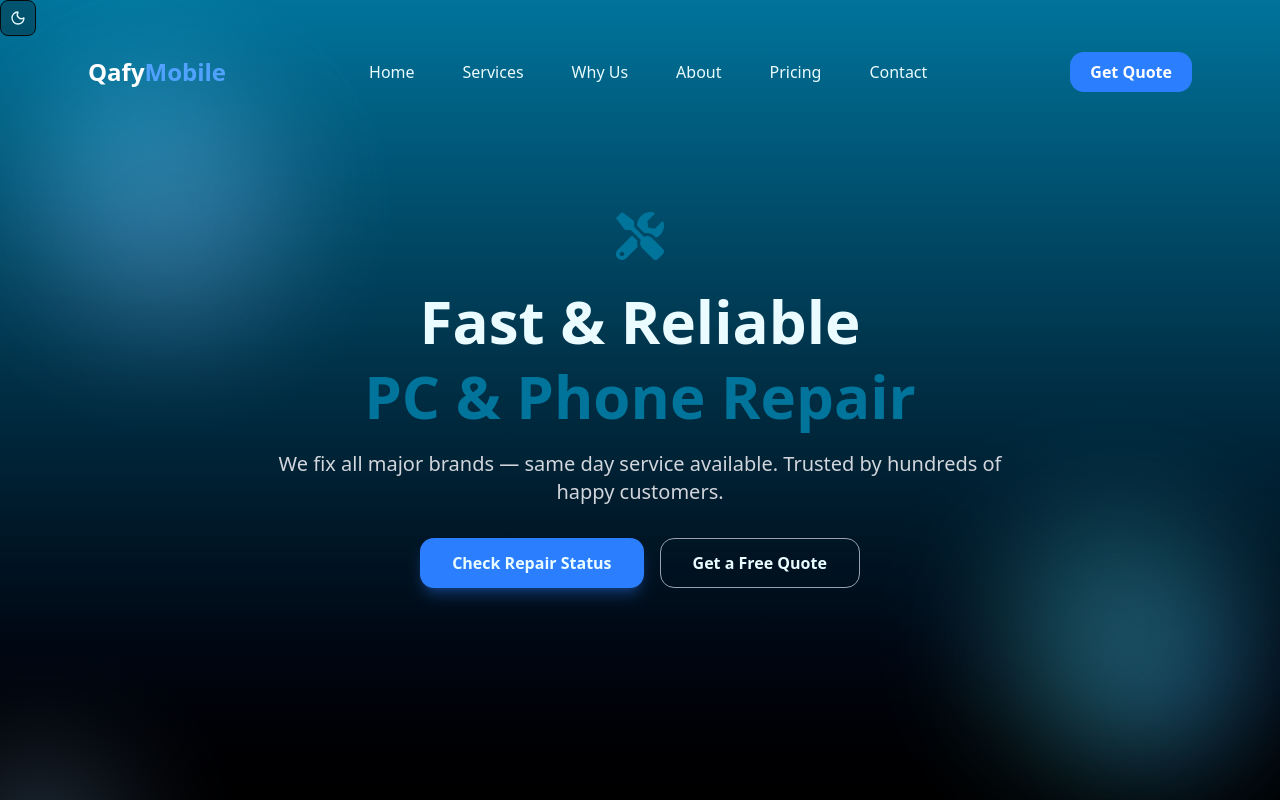
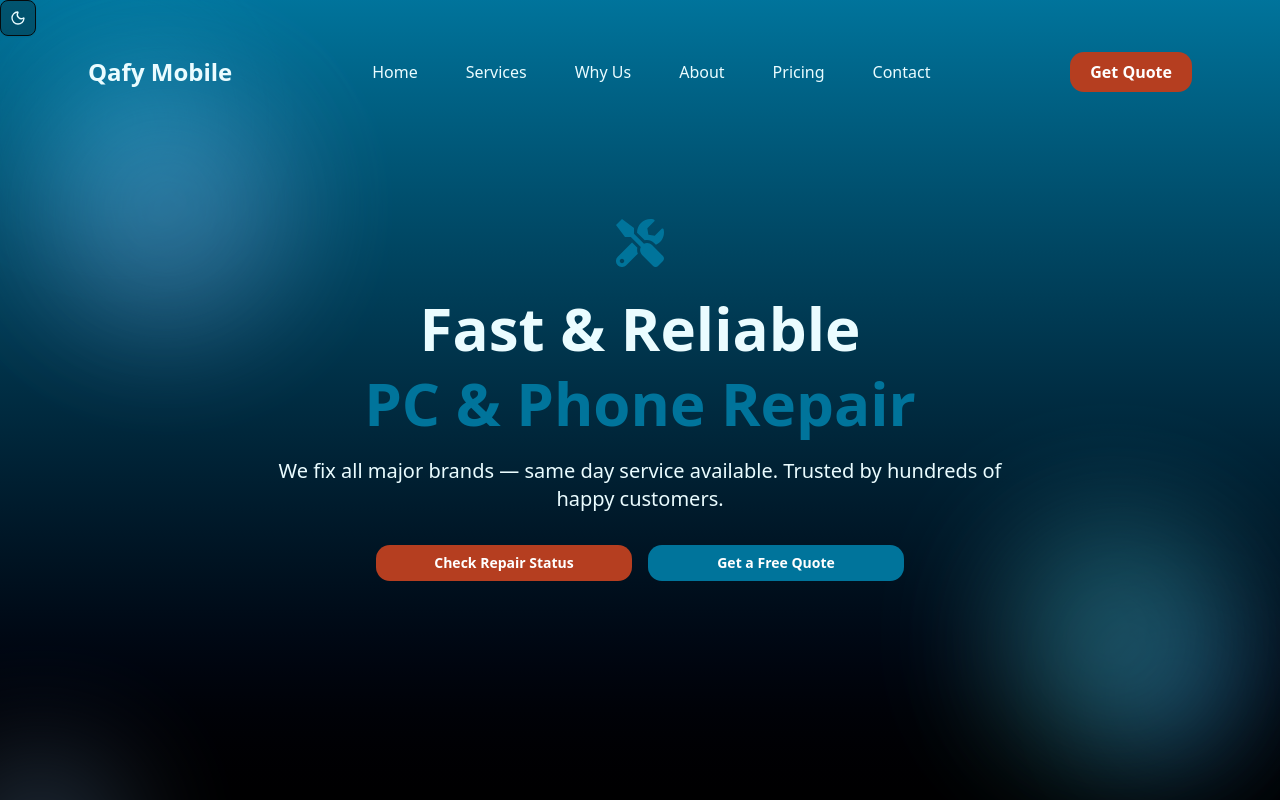
Before and after one commit to Gagun45/qafy-spa-frontend, a React (Vite) app: page / in a window 1280 px wide. Shown: the top 800 px of the page. Built offline with nearby package versions, Linux system fonts and the light colour scheme.

Commit message:
header + hero designed

```diff
--- a/src/components/Header/Header.tsx
+++ b/src/components/Header/Header.tsx
@@ -34,15 +34,15 @@ export default function Navbar() {
       transition={{ duration: 0.5 }}
       className={`fixed top-0 left-0 w-full z-50 transition-all ${
         scrolled
-          ? "bg-gray-900/90 backdrop-blur-md shadow-md"
+          ? "bg-primary backdrop-blur-md shadow-md"
           : "bg-transparent"
       }`}
     >
       <ThemeToggle />
       <div className="max-w-6xl mx-auto flex items-center justify-between py-4 px-6">
         {/* Logo / Brand */}
-        <a href="#home" className="text-white font-bold text-2xl">
-          Qafy<span className="text-blue-400">Mobile</span>
+        <a href="#home" className="font-bold text-2xl">
+          Qafy Mobile
         </a>
 
         {/* Desktop nav */}
@@ -66,7 +66,7 @@ export default function Navbar() {
         {/* CTA button (right corner) */}
         <a
           href="#contact"
-          className="hidden md:inline-block bg-blue-500 hover:bg-blue-600 text-white font-semibold px-5 py-2 rounded-xl transition-colors"
+          className="hidden md:inline-block bg-accent text-white font-semibold px-5 py-2 rounded-xl transition-colors"
         >
           Get Quote
         </a>
--- a/src/components/Hero/Hero.tsx
+++ b/src/components/Hero/Hero.tsx
@@ -1,6 +1,7 @@
 import { motion } from "framer-motion";
 import { FaTools } from "react-icons/fa";
 import { Link } from "react-scroll";
+import { Button, buttonVariants } from "../ui/button";
 
 const Hero = () => {
   return (
@@ -10,7 +11,6 @@ const Hero = () => {
       min-h-screen bg-linear-to-b from-primary to-background
       text-center px-6"
     >
-
       {/* Content */}
       <motion.div
         initial={{ opacity: 0, y: 40 }}
@@ -32,7 +32,7 @@ const Hero = () => {
           <span className="text-primary">PC & Phone Repair</span>
         </h1>
 
-        <p className="text-gray-300 text-lg md:text-xl mb-8">
+        <p className="text-lg md:text-xl mb-8">
           We fix all major brands — same day service available. Trusted by
           hundreds of happy customers.
         </p>
@@ -41,11 +41,11 @@ const Hero = () => {
           initial={{ opacity: 0, y: 20 }}
           animate={{ opacity: 1, y: 0 }}
           transition={{ delay: 0.5 }}
-          className="flex flex-col sm:flex-row gap-4 justify-center"
+          className="flex flex-col sm:flex-row gap-4 items-center justify-center"
         >
-          <button className="bg-blue-500 hover:bg-blue-600 transition-colors px-8 py-3 rounded-xl font-semibold shadow-lg shadow-blue-500/30">
+          <Button className="bg-accent hover:bg-accent/95 transition-colors rounded-xl font-semibold shadow-primary/30 w-full sm:max-w-64">
             Check Repair Status
-          </button>
+          </Button>
 
           <Link
             to="contact"
@@ -53,7 +53,7 @@ const Hero = () => {
             smooth={true}
             offset={50}
             duration={500}
-            className="border border-gray-400 hover:border-blue-400 hover:text-blue-400 transition-colors px-8 py-3 rounded-xl font-semibold"
+            className={`${buttonVariants()} bg-primary! hover:bg-primary/95! transition-colors rounded-xl font-semibold w-full sm:max-w-64`}
           >
             Get a Free Quote
           </Link>
--- a/src/components/ui/button.tsx
+++ b/src/components/ui/button.tsx
@@ -5,7 +5,7 @@ import { cva, type VariantProps } from "class-variance-authority"
 import { cn } from "@/lib/utils"
 
 const buttonVariants = cva(
-  "inline-flex items-center justify-center gap-2 whitespace-nowrap rounded-md text-sm font-medium transition-all disabled:pointer-events-none disabled:opacity-50 [&_svg]:pointer-events-none [&_svg:not([class*='size-'])]:size-4 shrink-0 [&_svg]:shrink-0 outline-none focus-visible:border-ring focus-visible:ring-ring/50 focus-visible:ring-[3px] aria-invalid:ring-destructive/20 dark:aria-invalid:ring-destructive/40 aria-invalid:border-destructive",
+  "inline-flex cursor-pointer items-center justify-center gap-2 whitespace-nowrap rounded-md text-sm font-medium transition-all disabled:pointer-events-none disabled:opacity-50 [&_svg]:pointer-events-none [&_svg:not([class*='size-'])]:size-4 shrink-0 [&_svg]:shrink-0 outline-none focus-visible:border-ring focus-visible:ring-ring/50 focus-visible:ring-[3px] aria-invalid:ring-destructive/20 dark:aria-invalid:ring-destructive/40 aria-invalid:border-destructive",
   {
     variants: {
       variant: {
```
